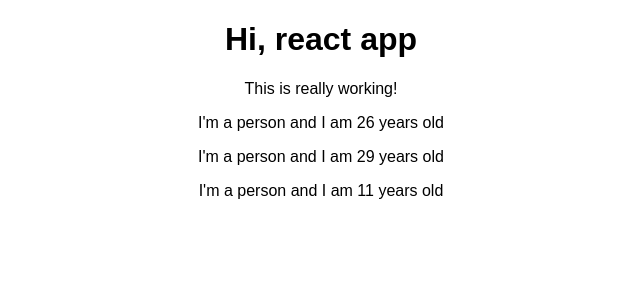
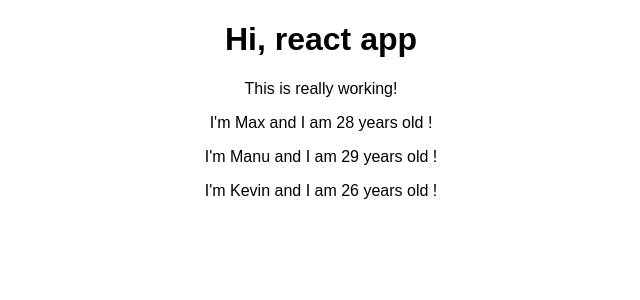
Before and after one commit to 1kevinson/react-complete-guide, a React (Create React App) app in the folder react-complete-guide/: page / in a window 1280 px wide. Shown: the top 300 px of the page, without its empty margins (319-959 px from the left). Built offline with nearby package versions, Linux system fonts and the light colour scheme.

Commit message:
[Base features and syntax](<dynamic>): Working with props

```diff
--- a/react-complete-guide/src/App.js
+++ b/react-complete-guide/src/App.js
@@ -11,9 +11,11 @@ class App extends Component {
       <div className="App">
         <h1> Hi, react app</h1>
         <p>This is really working!</p>
-        <Person />
-        <Person />
-        <Person />
+        <Person name="Max" age="28" />
+        <Person name="Manu" age="29">
+          My Hobbies: Racing
+        </Person>
+        <Person name="Kevin" age="26" />
       </div>
     );
 
--- a/react-complete-guide/src/Person/Person.js
+++ b/react-complete-guide/src/Person/Person.js
@@ -1,8 +1,10 @@
 import React from "react";
 
-const person = () => {
+const person = (props) => {
   return (
-    <p>I'm a person and I am {Math.floor(Math.random() * 30)} years old</p>
+    <p>
+      I'm {props.name} and I am {props.age} years old !
+    </p>
   );
 };
 
```
